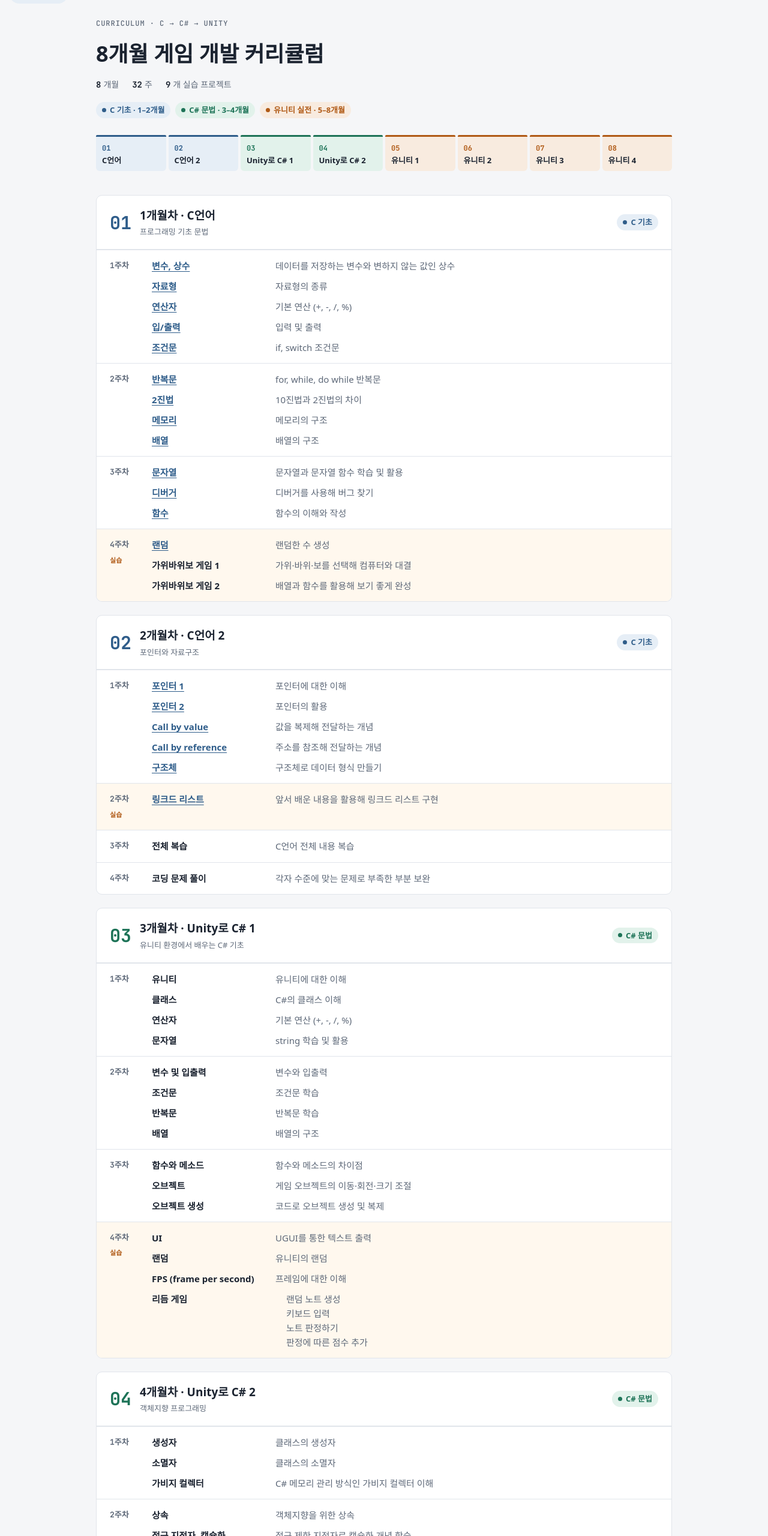
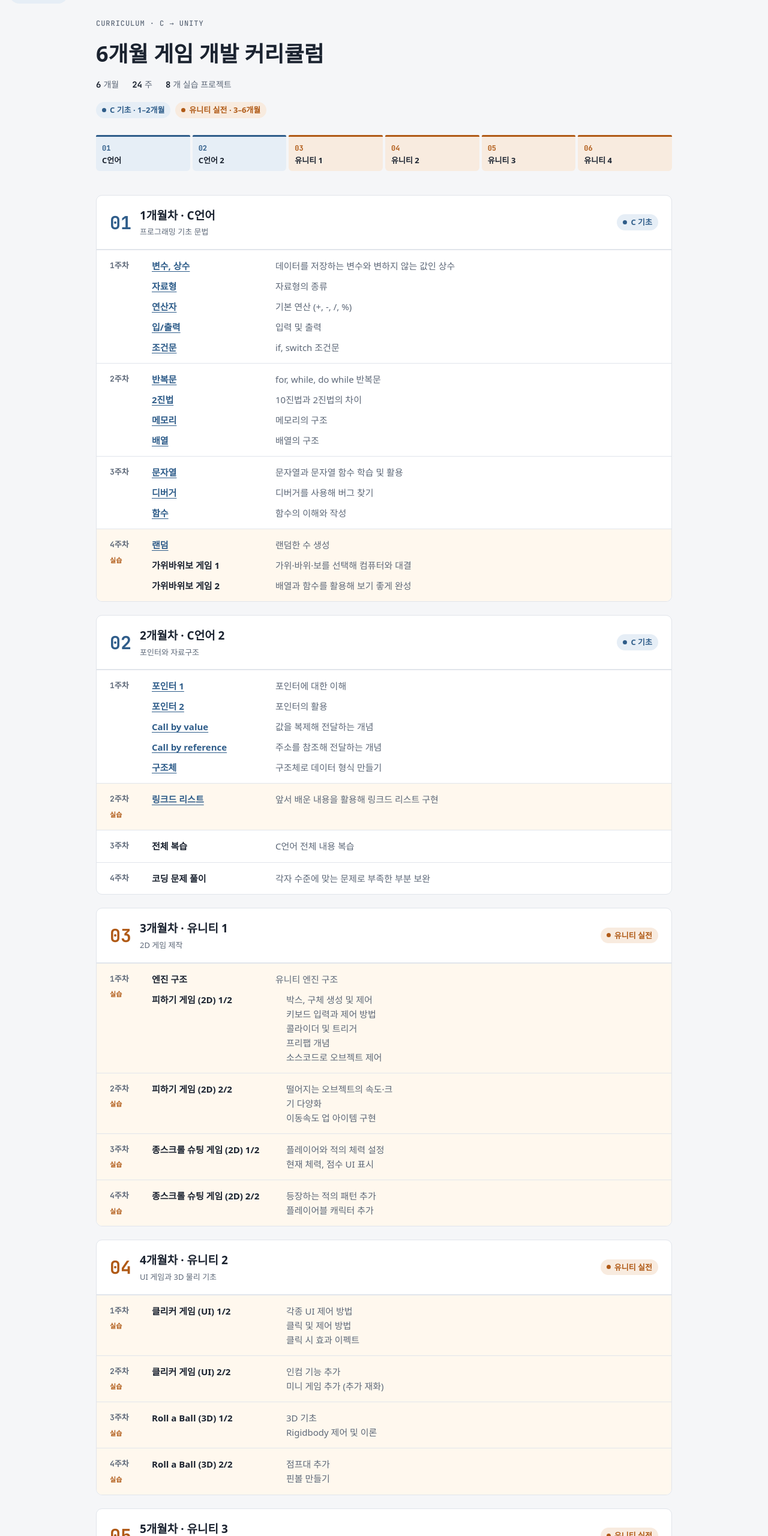
Before and after one commit to Milkis96/c-basics, a plain HTML site: page curriculum.html in a window 1280 px wide. Shown: the part 40-2600 px from the top of the page at 60% size. Drawn offline with Linux system fonts and the light colour scheme; a web font is replaced by a local one.

Commit message:
커리큘럼 6개월로 축소: C# 과정 삭제, C 다음 바로 유니티 1~4
Co-Authored-By: Claude Opus 5.5 <noreply@anthropic.com>

```diff
--- a/curriculum.html
+++ b/curriculum.html
@@ -4,7 +4,7 @@
 <meta charset="utf-8">
 <meta name="viewport" content="width=device-width,initial-scale=1">
 <style>body{margin:0}img{max-width:100%}code,pre,kbd,.tr-code,.screen{font-variant-ligatures:none;font-feature-settings:"liga" 0,"calt" 0}</style>
-<title>8개월 게임 개발 커리큘럼</title>
+<title>6개월 게임 개발 커리큘럼</title>
 
 </head>
 <body>
@@ -46,13 +46,13 @@ h1{font-size:clamp(26px,4.5vw,36px);line-height:1.25;margin:0;font-weight:700;te
 .chip::before{content:"";width:7px;height:7px;border-radius:50%;background:var(--tone)}
 .t-c{--tone:var(--c);--soft:var(--c-soft)} .t-cs{--tone:var(--cs);--soft:var(--cs-soft)} .t-u{--tone:var(--u);--soft:var(--u-soft)}
 
-.track{display:grid;grid-template-columns:repeat(8,minmax(0,1fr));gap:4px;margin:6px 0 40px}
+.track{display:grid;grid-template-columns:repeat(6,minmax(0,1fr));gap:4px;margin:6px 0 40px}
 .track a{display:grid;gap:2px;text-decoration:none;color:var(--fg);padding:10px 10px 9px;background:var(--soft);border-top:3px solid var(--tone);border-radius:2px 2px 6px 6px;transition:transform .15s}
 .track a:hover{transform:translateY(-2px)}
 .track a:focus-visible{outline:2px solid var(--tone);outline-offset:2px}
 .track .mn{font-family:var(--font-mono);font-size:12px;color:var(--tone);font-weight:700}
 .track .mt{font-size:13px;font-weight:600;line-height:1.3}
-@media (max-width:640px){.track{grid-template-columns:repeat(4,minmax(0,1fr))}}
+@media (max-width:640px){.track{grid-template-columns:repeat(3,minmax(0,1fr))}}
 
 .month{background:var(--surface);border:1px solid var(--line);border-radius:10px;margin-bottom:22px;overflow:hidden;scroll-margin-top:16px}
 .mhead{display:flex;align-items:center;gap:14px;padding:18px 22px;border-bottom:1px solid var(--line)}
@@ -86,13 +86,12 @@ footer{color:var(--muted);font-size:13px;margin-top:30px}
 
 <div class="wrap">
   <header>
-    <div class="eyebrow">Curriculum · C → C# → Unity</div>
-    <h1>8개월 게임 개발 커리큘럼</h1>
-    <div class="stats"><span><b>8</b>개월</span><span><b>32</b>주</span><span><b>9</b>개 실습 프로젝트</span></div>
+    <div class="eyebrow">Curriculum · C → Unity</div>
+    <h1>6개월 게임 개발 커리큘럼</h1>
+    <div class="stats"><span><b>6</b>개월</span><span><b>24</b>주</span><span><b>8</b>개 실습 프로젝트</span></div>
     <div class="legend">
       <span class="chip t-c">C 기초 · 1–2개월</span>
-      <span class="chip t-cs">C# 문법 · 3–4개월</span>
-      <span class="chip t-u">유니티 실전 · 5–8개월</span>
+      <span class="chip t-u">유니티 실전 · 3–6개월</span>
     </div>
   </header>
   <nav class="track" id="track" aria-label="월별 바로가기"></nav>
@@ -105,7 +104,7 @@ footer{color:var(--muted);font-size:13px;margin-top:30px}
 // track: c | cs | u   /  project: true 이면 실습 주차로 강조
 // 설명(d)은 문자열 하나 또는 배열(여러 줄 bullet)
 // LINKS: 주제 이름 → 학습 자료 파일 (1~2개월차 C 주제에만 적용)
-const TRACKS = { c:"C 기초", cs:"C# 문법", u:"유니티 실전" };
+const TRACKS = { c:"C 기초", u:"유니티 실전" };
 const LINKS = { "변수, 상수":"c-variable.html", "자료형":"c-datatype.html", "연산자":"c-operator.html", "입/출력":"c-io.html",
   "조건문":"c-if.html", "반복문":"c-loop.html", "2진법":"c-binary.html", "메모리":"c-memory.html", "배열":"c-array.html",
   "함수":"c-func.html", "랜덤":"c-random.html", "포인터 1":"c-pointer.html", "구조체":"c-struct.html",
@@ -124,37 +123,25 @@ const DATA = [
     { items:[["전체 복습","C언어 전체 내용 복습"]] },
     { items:[["코딩 문제 풀이","각자 수준에 맞는 문제로 부족한 부분 보완"]] },
   ]},
-  { m:3, track:"cs", title:"Unity로 C# 1", sub:"유니티 환경에서 배우는 C# 기초", weeks:[
-    { items:[["유니티","유니티에 대한 이해"],["클래스","C#의 클래스 이해"],["연산자","기본 연산 (+, -, /, %)"],["문자열","string 학습 및 활용"]] },
-    { items:[["변수 및 입출력","변수와 입출력"],["조건문","조건문 학습"],["반복문","반복문 학습"],["배열","배열의 구조"]] },
-    { items:[["함수와 메소드","함수와 메소드의 차이점"],["오브젝트","게임 오브젝트의 이동·회전·크기 조절"],["오브젝트 생성","코드로 오브젝트 생성 및 복제"]] },
-    { project:true, items:[["UI","UGUI를 통한 텍스트 출력"],["랜덤","유니티의 랜덤"],["FPS (frame per second)","프레임에 대한 이해"],["리듬 게임",["랜덤 노트 생성","키보드 입력","노트 판정하기","판정에 따른 점수 추가"]]] },
-  ]},
-  { m:4, track:"cs", title:"Unity로 C# 2", sub:"객체지향 프로그래밍", weeks:[
-    { items:[["생성자","클래스의 생성자"],["소멸자","클래스의 소멸자"],["가비지 컬렉터","C# 메모리 관리 방식인 가비지 컬렉터 이해"]] },
-    { items:[["상속","객체지향을 위한 상속"],["접근 지정자, 캡슐화","접근 제한 지정자로 캡슐화 개념 학습"],["연산자 오버로딩, 다형성","연산자 오버로딩과 다형성 개념"]] },
-    { items:[["함수 오버로딩","함수 오버로딩"],["오버라이딩","오버라이딩"],["가상 메서드, 추상 메서드","virtual 메서드와 abstract 메서드·추상 클래스"]] },
-    { items:[["인터페이스","인터페이스 사용법"],["프로퍼티","C#의 프로퍼티 이해"]] },
-  ]},
-  { m:5, track:"u", title:"유니티 1", sub:"2D 게임 제작", weeks:[
+  { m:3, track:"u", title:"유니티 1", sub:"2D 게임 제작", weeks:[
     { project:true, items:[["엔진 구조","유니티 엔진 구조"],["피하기 게임 (2D) 1/2",["박스, 구체 생성 및 제어","키보드 입력과 제어 방법","콜라이더 및 트리거","프리팹 개념","소스코드로 오브젝트 제어"]]] },
     { project:true, items:[["피하기 게임 (2D) 2/2",["떨어지는 오브젝트의 속도·크기 다양화","이동속도 업 아이템 구현"]]] },
     { project:true, items:[["종스크롤 슈팅 게임 (2D) 1/2",["플레이어와 적의 체력 설정","현재 체력, 점수 UI 표시"]]] },
     { project:true, items:[["종스크롤 슈팅 게임 (2D) 2/2",["등장하는 적의 패턴 추가","플레이어블 캐릭터 추가"]]] },
   ]},
-  { m:6, track:"u", title:"유니티 2", sub:"UI 게임과 3D 물리 기초", weeks:[
+  { m:4, track:"u", title:"유니티 2", sub:"UI 게임과 3D 물리 기초", weeks:[
     { project:true, items:[["클리커 게임 (UI) 1/2",["각종 UI 제어 방법","클릭 및 제어 방법","클릭 시 효과 이펙트"]]] },
     { project:true, items:[["클리커 게임 (UI) 2/2",["인컴 기능 추가","미니 게임 추가 (추가 재화)"]]] },
     { project:true, items:[["Roll a Ball (3D) 1/2",["3D 기초","Rigidbody 제어 및 이론"]]] },
     { project:true, items:[["Roll a Ball (3D) 2/2",["점프대 추가","핀볼 만들기"]]] },
   ]},
-  { m:7, track:"u", title:"유니티 3", sub:"3D FPS와 AI 도구 활용", weeks:[
+  { m:5, track:"u", title:"유니티 3", sub:"3D FPS와 AI 도구 활용", weeks:[
     { project:true, items:[["FPS (3D) 1/3",["마우스로 화면 제어","총과 총알 구현","레이캐스트를 이용한 저격총 구현"]]] },
     { project:true, items:[["FPS (3D) 2/3",["샷건 추가","AI 적 추가","NavMesh로 플레이어 추적"]]] },
     { project:true, items:[["FPS (3D) 3/3","마무리 및 완성"]] },
     { items:[["Cursor AI 활용","AI를 Unity와 연동해 코드 생성·적용, 생산성 향상"]] },
   ]},
-  { m:8, track:"u", title:"유니티 4", sub:"멀티플레이와 최종 제작", weeks:[
+  { m:6, track:"u", title:"유니티 4", sub:"멀티플레이와 최종 제작", weeks:[
     { items:[["멀티 (Photon) 1/2",["네트워크 이해","포톤의 이해","방(Room) 만들기","큐브 동기화"]]] },
     { items:[["멀티 (Photon) 2/2",["포톤 심화","포톤 메시지 보내기","포톤 씬 전환","시간 동기화"]]] },
     { project:true, items:[["간단한 게임 제작 1/2","배운 내용으로 게임 제작"]] },
```
Also changed, not shown: c-callref.html (+1 -1 lines), c-callvalue.html (+1 -1 lines), c-func.html (+1 -1 lines), c-if.html (+1 -1 lines), c-linkedlist.html (+2 -2 lines), c-random.html (+1 -1 lines), c-struct.html (+2 -2 lines), index.html (+1 -1 lines).
